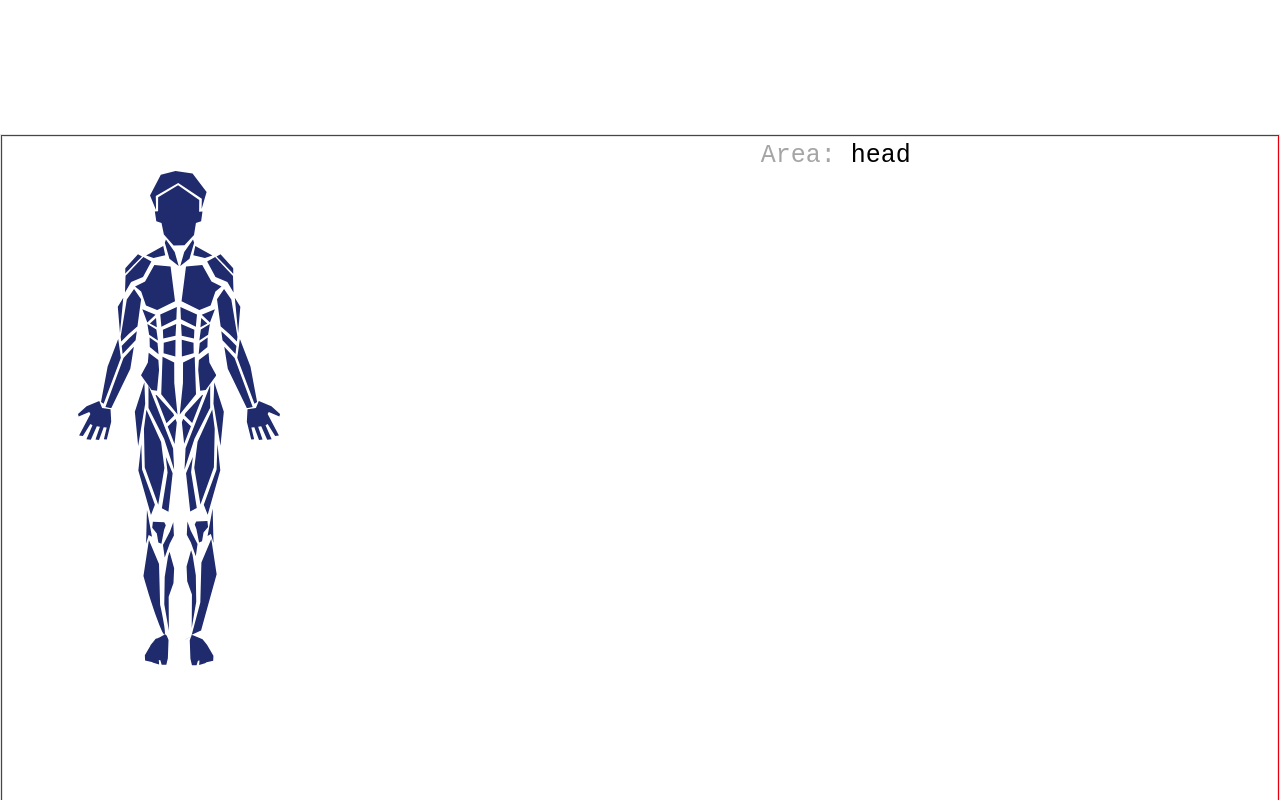
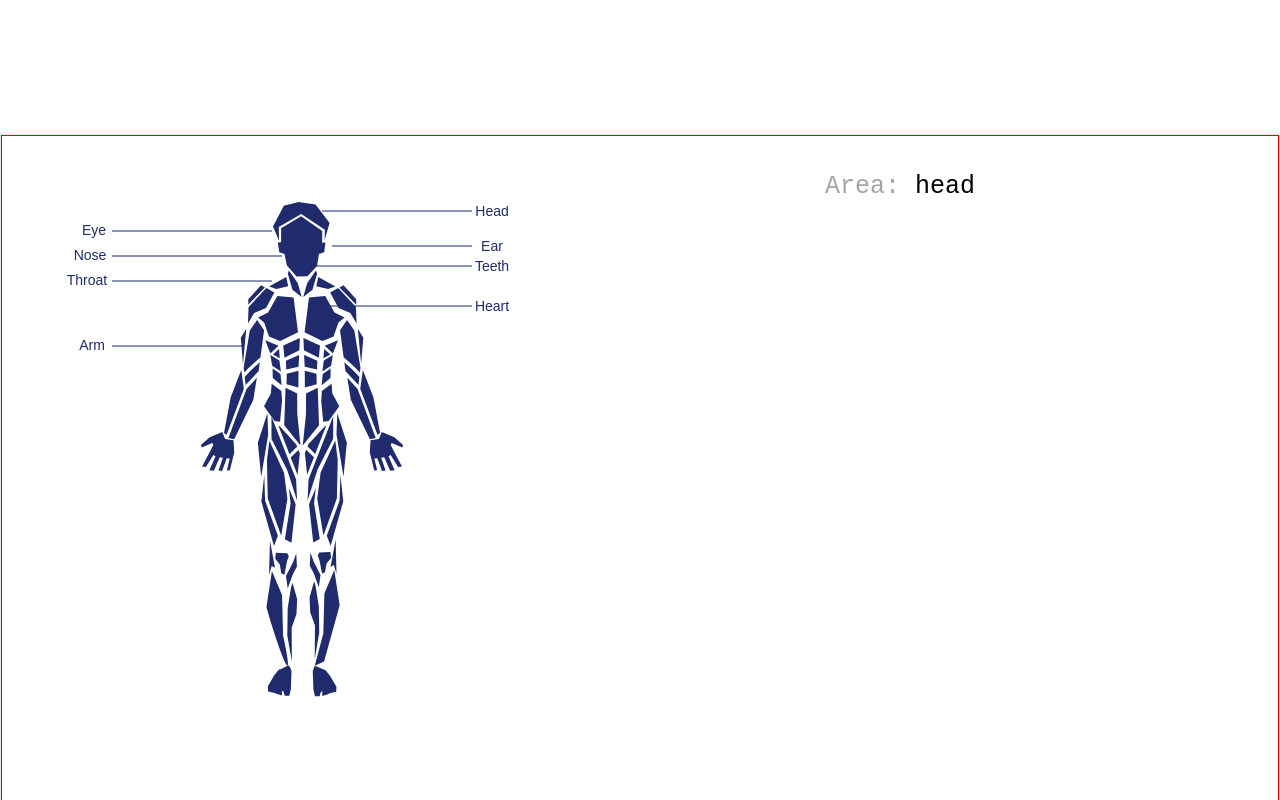
Before and after one commit to sumonmia360/hospital_frontend, a Next.js app: page / in a window 1280 px wide. Shown: the part 1160-1960 px from the top of the page. Built offline with nearby package versions, Linux system fonts and the light colour scheme.

Commit message:
body part text added

```diff
--- a/src/components/home/HumanBody.css
+++ b/src/components/home/HumanBody.css
@@ -3,7 +3,7 @@
 } */
 
 .human-body {
-  width: 507px;
+  width: 550px;
   position: relative;
   padding-top: 240px;
   height: 500px;
@@ -16,7 +16,7 @@
 }
 
 .human-body svg:hover path {
-  fill: #BFD2F8;
+  fill: #6e95df;
   /* fill: #1F2B6C; */
 
 }
@@ -27,6 +27,15 @@
   fill: #1F2B6C;
   /* fill: #BFD2F8; */
 
+}
+.human-body svg.body-text-box {
+  margin-left: -240px;
+  top: -2px;
+
+  width: 530px;
+  height: 500px;
+  fill: #1F2B6C;
+  /* border: 1px solid #1F2B6C; */
 }
 
 .human-body svg.head {
--- a/src/components/home/HumanBody.tsx
+++ b/src/components/home/HumanBody.tsx
@@ -15,8 +15,114 @@ const HumanBody = () => {
   };
 
   return (
-    <div className=" mx-auto  flex justify-center gap-10  border w-full h-full">
-      <div className="human-body " onClick={handlePieceClick}>
+    <div className=" mx-auto  flex justify-center gap-10  w-full h-full ml-30 mt-16">
+      <div className="human-body  " onClick={handlePieceClick}>
+        <svg   className="body-text-box"  xmlns="http://www.w3.org/2000/svg">
+        {/* Head */}
+          <path
+            d="m 260 5 L 410 5"
+            stroke="#1F2B6C"
+            stroke-width="1"
+
+          />
+          {/* Eye */}
+          <path
+
+            d="m 50 25 L 210 25"
+            stroke="#1F2B6C"
+            stroke-width="1"
+
+          />
+          {/* Nose */}
+
+          <path
+
+            d="m 50 50 L 220 50"
+            stroke="#1F2B6C"
+            stroke-width="1"
+
+          />
+          {/* Ear */}
+          <path
+
+            d="m 270 40 L 410 40"
+            stroke="#1F2B6C"
+            stroke-width="1"
+
+          />
+          {/* teeth */}
+          <path
+
+            d="m 248 60 L 410 60"
+            stroke="#1F2B6C"
+            stroke-width="1"
+
+          />
+          {/* Heart */}
+          <path
+
+            d="m 268 100 L 410 100"
+            stroke="#1F2B6C"
+            stroke-width="1"
+
+          />
+
+          {/* Throat */}
+
+          <path
+
+            d="m 50 75 L 210 75"
+            stroke="#1F2B6C"
+            stroke-width="1"
+
+          />
+          {/* Aram */}
+
+          <path
+
+            d="m 50 140 L 180 140"
+            stroke="#1F2B6C"
+            stroke-width="1"
+
+          />
+
+
+          <g
+            font-size="14"
+            font-family="sans-serif"
+            fill="#1F2B6C"
+            text-anchor="middle"
+          >
+            <text x="430" y="20" dy="-10">
+              Head
+            </text>
+            <text x="430" y="55" dy="-10">
+              Ear
+            </text>
+            <text x="430" y="75" dy="-10">
+              Teeth
+            </text>
+            <text x="430" y="115" dy="-10">
+              Heart
+            </text>
+            <text x="32" y="39" dy="-10">
+              Eye
+            </text>
+            <text x="28" y="64" dy="-10">
+              Nose
+            </text>
+            <text x="25" y="89" dy="-10">
+              Throat
+            </text>
+            <text x="30" y="154" dy="-10">
+              Arm
+            </text>
+            {/* <text x="370" y="35" dy="-10">
+              Head
+            </text> */}
+
+          </g>
+        </svg>
         <svg
           data-position="head"
           className="head"
@@ -25,7 +131,13 @@ const HumanBody = () => {
           height="95.031"
           viewBox="0 0 56.594 95.031"
         >
-          <path d="M15.92 68.5l8.8 12.546 3.97 13.984-9.254-7.38-4.622-15.848zm27.1 0l-8.8 12.546-3.976 13.988 9.254-7.38 4.622-15.848zm6.11-27.775l.108-11.775-21.16-14.742L8.123 26.133 8.09 40.19l-3.24.215 1.462 9.732 5.208 1.81 2.36 11.63 9.72 11.018 10.856-.324 9.56-10.37 1.918-11.952 5.207-1.81 1.342-9.517zm-43.085-1.84l-.257-13.82L28.226 11.9l23.618 15.755-.216 10.37 4.976-17.085L42.556 2.376 25.49 0 10.803 3.673.002 24.415z" />
+
+          <path d="M15.92 68.5l8.8 12.546 3.97 13.984-9.254-7.38-4.622-15.848 z m 27.1 0l-8.8 12.546-3.976 13.988 9.254-7.38 4.622-15.848z
+
+          m 6.11-27.775l.108-11.775-21.16-14.742L8.123 26.133 8.09 40.19l-3.24.215 1.462 9.732 5.208 1.81 2.36 11.63 9.72 11.018 10.856-.324 9.56-10.37 1.918-11.952 5.207-1.81 1.342-9.517z
+
+          m-43.085-1.84l-.257-13.82L28.226 11.9l23.618 15.755-.216 10.37 4.976-17.085 L42.556 2.376 25.49 0 10.803 3.673.002 24.415 z " />
+
         </svg>
         <svg
           data-position="left-shoulder"
```
